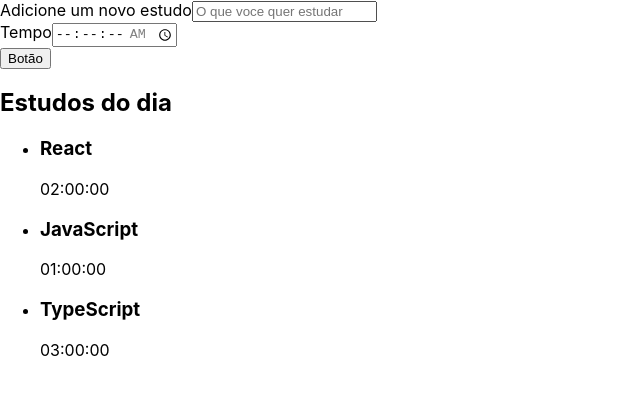
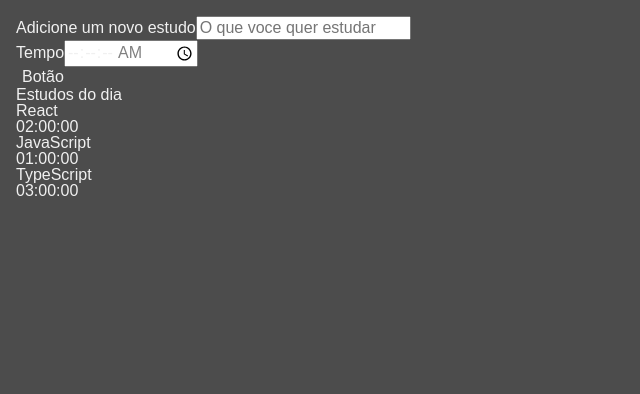
Before and after one commit to Gclayton0207/Studies, a React (Create React App) app: page / in a window 1280 px wide. Shown: the top 394 px of the page, without its empty margins (0-640 px from the left). Built offline with nearby package versions, Linux system fonts and the light colour scheme.

Commit message:
style: criando o css reset e instalando sass

```diff
--- a/package.json
+++ b/package.json
@@ -39,5 +39,8 @@
       "last 1 firefox version",
       "last 1 safari version"
     ]
+  },
+  "devDependencies": {
+    "sass": "^1.53.0"
   }
 }
--- a/src/index.css
+++ b/src/index.css
@@ -1,13 +1,175 @@
-body {
+html,
+body,
+div,
+span,
+applet,
+object,
+iframe,
+h1,
+h2,
+h3,
+h4,
+h5,
+h6,
+p,
+blockquote,
+pre,
+a,
+abbr,
+acronym,
+address,
+big,
+cite,
+code,
+del,
+dfn,
+em,
+img,
+ins,
+kbd,
+q,
+s,
+samp,
+small,
+strike,
+strong,
+sub,
+sup,
+tt,
+var,
+b,
+u,
+i,
+center,
+dl,
+dt,
+dd,
+ol,
+ul,
+li,
+fieldset,
+form,
+label,
+legend,
+table,
+caption,
+tbody,
+tfoot,
+thead,
+tr,
+th,
+td,
+article,
+aside,
+canvas,
+details,
+embed,
+figure,
+figcaption,
+footer,
+header,
+hgroup,
+menu,
+nav,
+output,
+ruby,
+section,
+summary,
+time,
+mark,
+audio,
+video {
   margin: 0;
-  font-family: -apple-system, BlinkMacSystemFont, 'Segoe UI', 'Roboto', 'Oxygen',
-    'Ubuntu', 'Cantarell', 'Fira Sans', 'Droid Sans', 'Helvetica Neue',
-    sans-serif;
-  -webkit-font-smoothing: antialiased;
-  -moz-osx-font-smoothing: grayscale;
+  padding: 0;
+  border: 0;
+  font-size: 100%;
+  font: inherit;
+  vertical-align: baseline;
 }
 
-code {
-  font-family: source-code-pro, Menlo, Monaco, Consolas, 'Courier New',
-    monospace;
+article,
+aside,
+details,
+figcaption,
+figure,
+footer,
+header,
+hgroup,
+menu,
+nav,
+section {
+  display: block;
 }
+body {
+  line-height: 1;
+}
+ol,
+ul {
+  list-style: none;
+}
+blockquote,
+q {
+  quotes: none;
+}
+blockquote:before,
+blockquote:after,
+q:before,
+q:after {
+  content: "";
+  content: none;
+}
+table {
+  border-collapse: collapse;
+  border-spacing: 0;
+}
+
+input {
+  font-family: inherit;
+  font-size: inherit;
+  font-weight: inherit;
+  color: inherit;
+}
+
+button {
+  border: unset;
+  background-color: unset;
+  font-family: inherit;
+  font-size: inherit;
+  font-weight: inherit;
+  color: inherit;
+}
+
+@import url("https://fonts.googleapis.com/css2?family=Manjari&display=swap");
+
+body {
+  display: flex;
+  justify-content: center;
+  font-family: "Manjari", sans-serif;
+  color: #f0f0f0;
+  background-color: #4c4c4c;
+  height: 100%;
+  width: 100%;
+  padding: 16px;
+  box-sizing: border-box;
+}
+
+#root {
+  width: 100%;
+}
+
+::-webkit-scrollbar {
+  width: 8px;
+}
+
+::-webkit-scrollbar-track {
+  background: unset;
+}
+
+::-webkit-scrollbar-thumb {
+  border-radius: 4px;
+  background: #888;
+}
+
+::-webkit-scrollbar-thumb:hover {
+  background: #555;
+}
```
Also changed, not shown: 1 other file (tests, documents, lock files or other folders).
